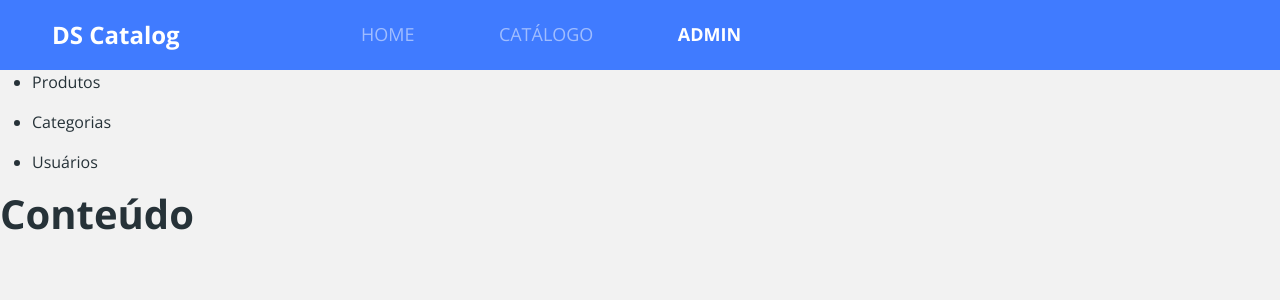
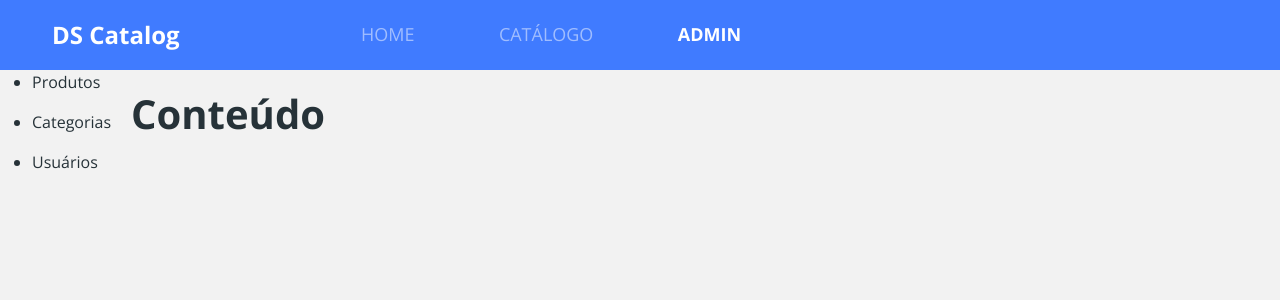
Before and after one commit to eliezerrb/dscatalog, a React (Create React App) app in the folder frontweb/: page /admin in a window 1280 px wide. Shown: the top 300 px of the page. Built offline with nearby package versions, Linux system fonts and the light colour scheme.

Commit message:
Admin layout(disposição dos elementos da pag admin)

```diff
--- a/frontweb/src/pages/Admin/index.tsx
+++ b/frontweb/src/pages/Admin/index.tsx
@@ -1,4 +1,6 @@
 import Navbar from './Navbar';
+
+import './styles.css';
 
 const Admin = () => {
   return (
--- /dev/null
+++ b/frontweb/src/pages/Admin/styles.css
@@ -0,0 +1,19 @@
+.admin-container {
+  display: flex;
+  flex-direction: column;
+}
+
+.admin-content {
+  padding: 20px;
+}
+
+@media (min-width: 1200px) {
+  .admin-container {
+    flex-direction: row;
+  }
+
+  .admin-content {
+    /* Macete para ocupar toda largura */
+    flex: 1;
+  }
+}
```
